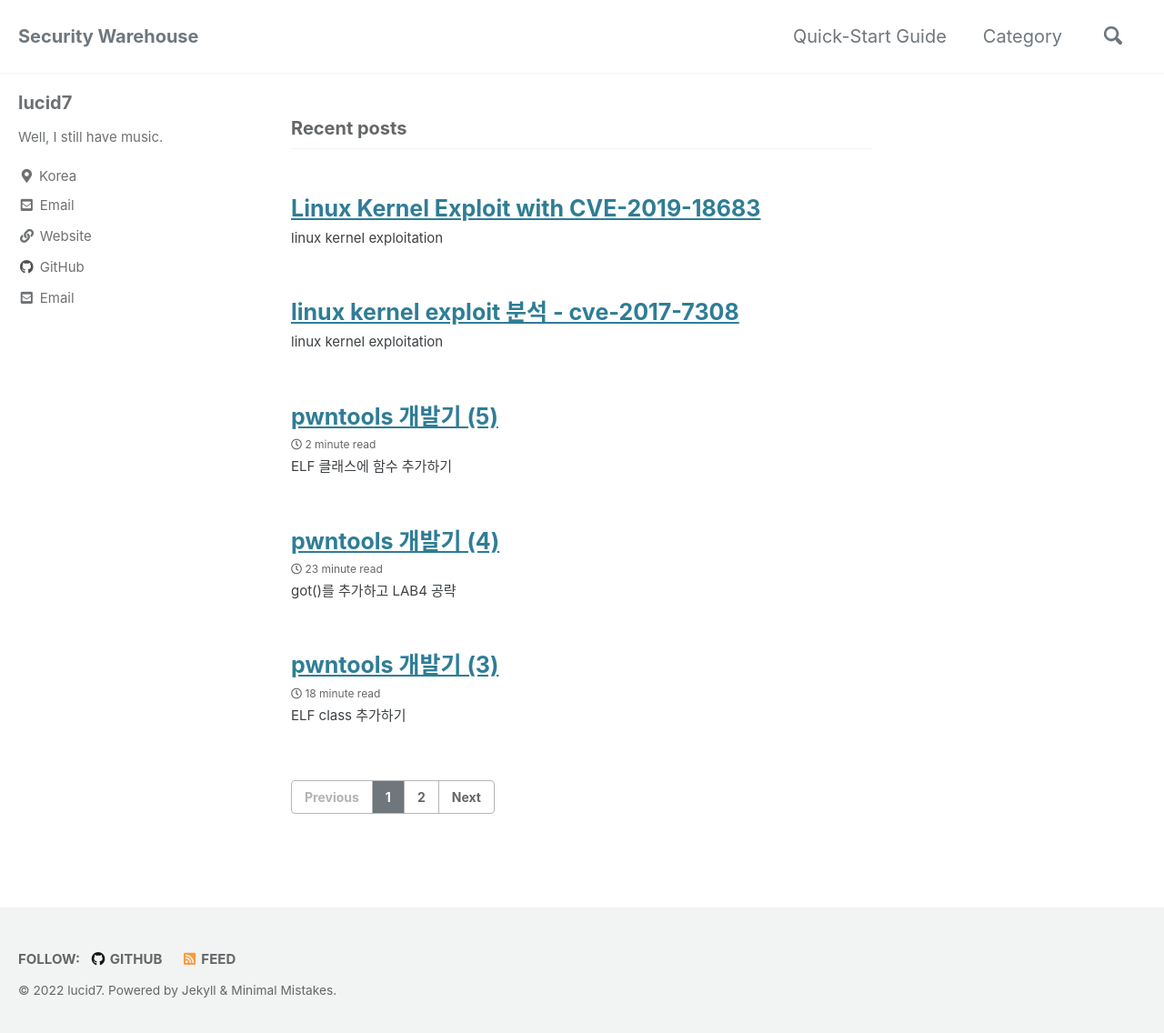
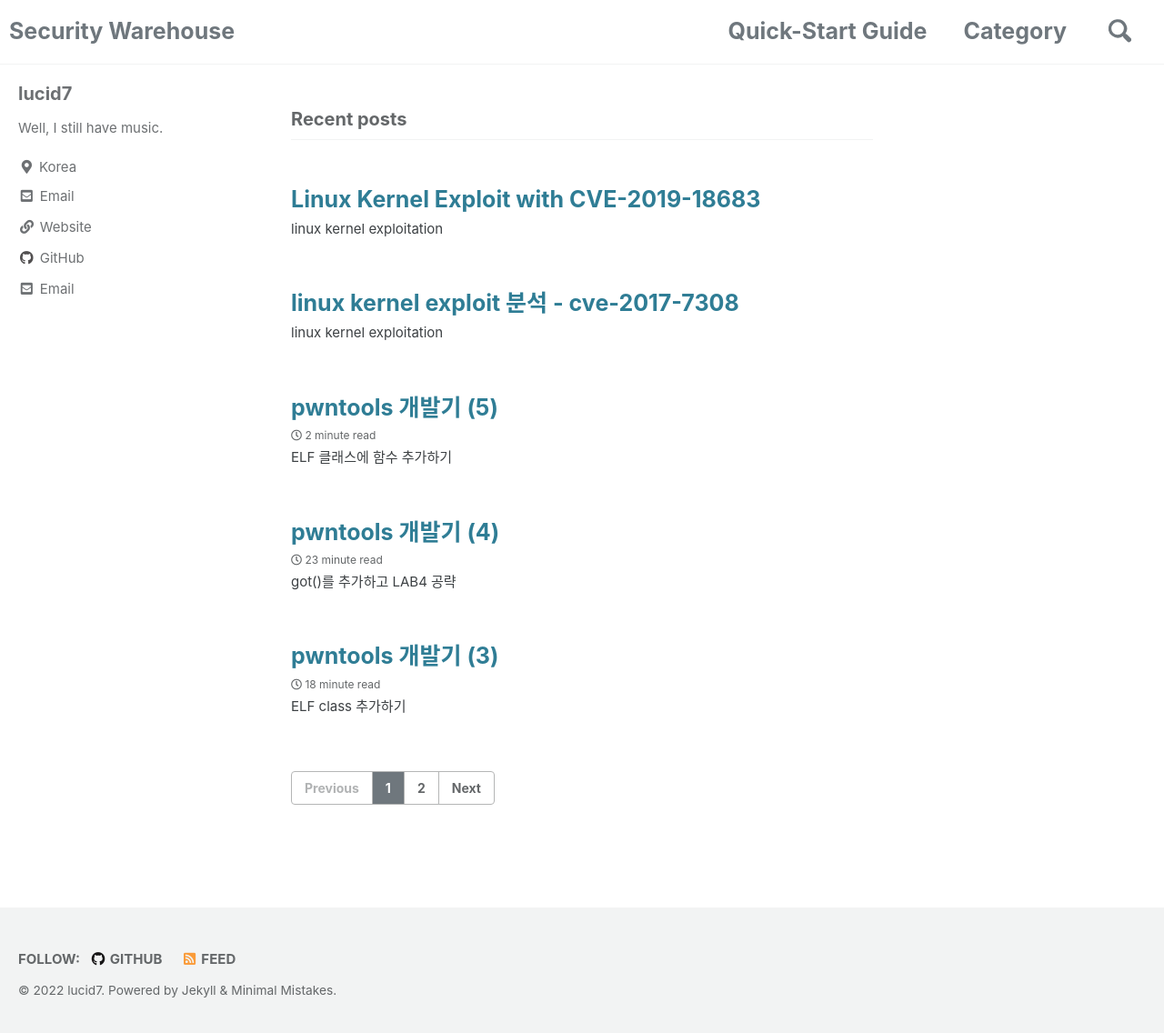
Before and after one commit to lucid78/lucid78.github.io, a Jekyll site: the page built from index.html, in a window 1280 px wide and 1140 px high. Shown: the top 1136 px of the window at 91% size. Built offline with Jekyll 4.4.1, drawn with Linux system fonts in a browser that asks for light colours; cached includes are drawn as plain includes; the list of posts is cut into pages by our own code.

Commit message:
modify font

```diff
--- a/_sass/minimal-mistakes/_base.scss
+++ b/_sass/minimal-mistakes/_base.scss
@@ -126,6 +126,8 @@ blockquote {
 /* links */
 
 a {
+  text-decoration: none;
+
   &:focus {
     @extend %tab-focus;
   }
--- a/_sass/minimal-mistakes/_masthead.scss
+++ b/_sass/minimal-mistakes/_masthead.scss
@@ -15,7 +15,7 @@
     @include clearfix;
     margin-left: auto;
     margin-right: auto;
-    padding: 1em;
+    padding: 0.4em;
     max-width: 100%;
     display: -webkit-box;
     display: -ms-flexbox;
@@ -24,6 +24,8 @@
     -ms-flex-pack: justify;
     justify-content: space-between;
     font-family: $sans-serif-narrow;
+    font-size: $type-size-4;
+    font-weight: bold;
 
     @include breakpoint($x-large) {
       max-width: $max-width;
--- a/_sass/minimal-mistakes/_reset.scss
+++ b/_sass/minimal-mistakes/_reset.scss
@@ -15,11 +15,11 @@ html {
   }
 
   @include breakpoint($large) {
-    font-size: 20px;
+    font-size: 18px;
   }
 
   @include breakpoint($x-large) {
-    font-size: 22px;
+    font-size: 18px;
   }
 
   -webkit-text-size-adjust: 100%;
```
Also changed, not shown: 3 other files.
